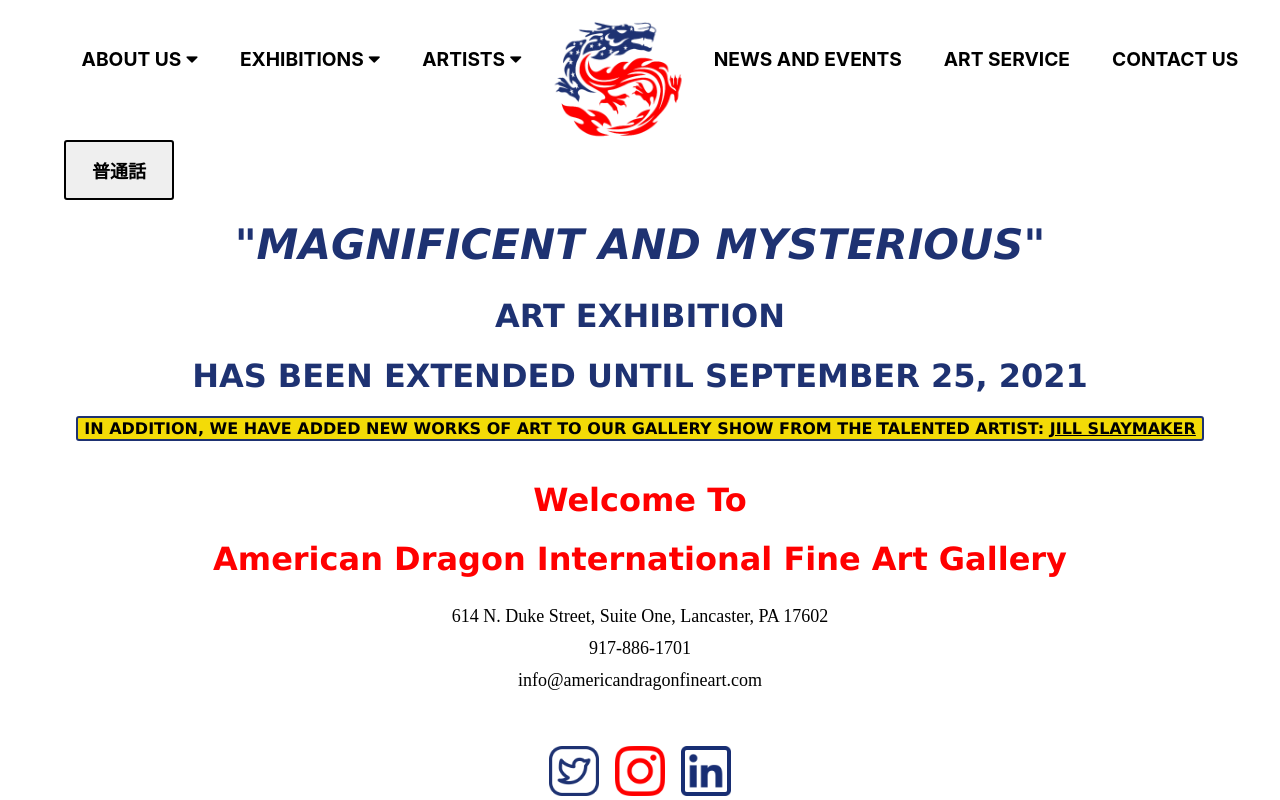
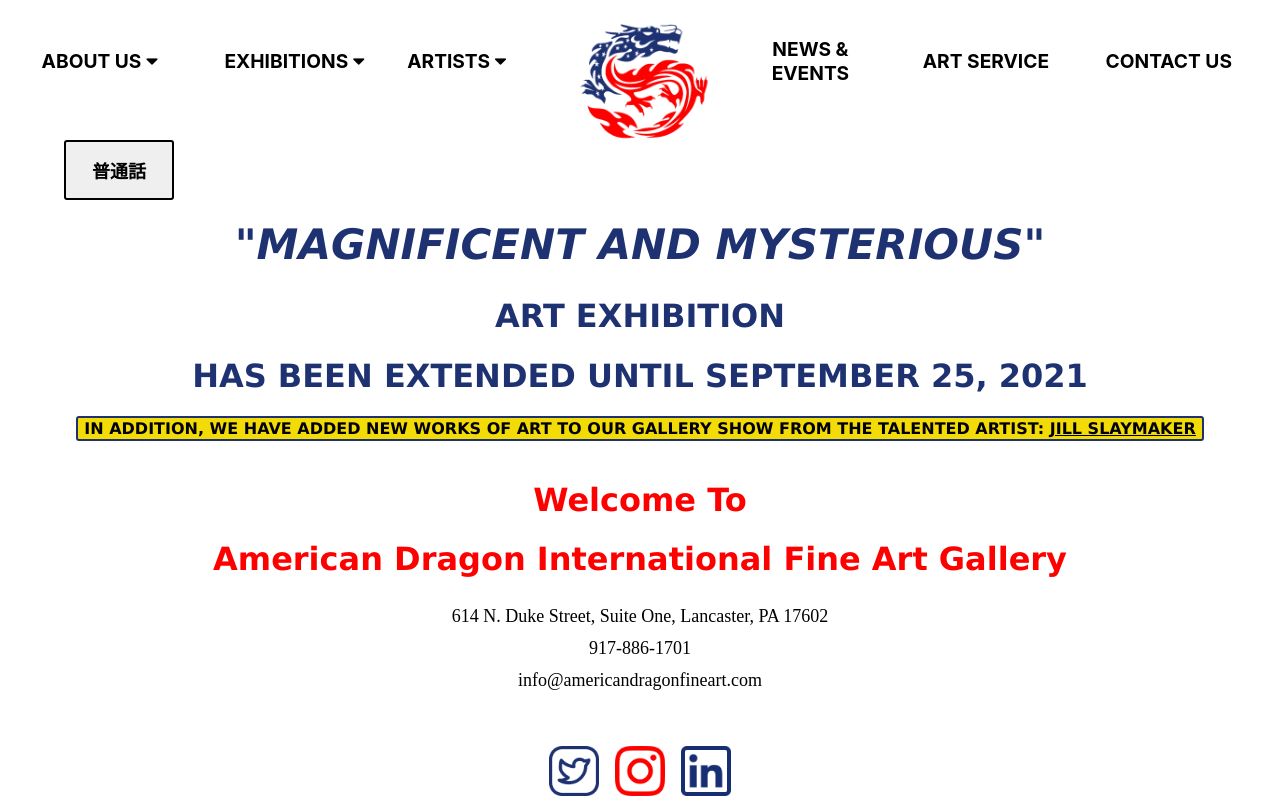
Before and after one commit to cupokoffi8/home, a React (Create React App) app: page / in a window 1280 px wide. Shown: the top 800 px of the page. Built offline with nearby package versions, Linux system fonts and the light colour scheme.

Commit message:
Navbar Adjustment

```diff
--- a/src/Components/Navbar/Navbar.css
+++ b/src/Components/Navbar/Navbar.css
@@ -9,7 +9,8 @@
 
 .navbar-logo {
   color: #fff;
-  justify-self: start;
+  display: flex;
+  justify-content: center;
   /* margin-left: 20px; */
   cursor: pointer;
   text-decoration: none;
@@ -31,7 +32,7 @@
   text-align: center;
   width: 100vw;
   justify-content: center;
-  /* margin-right: 2rem; */
+  margin-right: 2rem;
 }
 
 .mobile-logo {
@@ -42,6 +43,7 @@
   display: flex;
   align-items: center;
   height: 80px;
+  width: 13.5vw;
   margin-top: 4.45rem;
 }
 
--- a/src/Components/Navbar/Navbar.js
+++ b/src/Components/Navbar/Navbar.js
@@ -162,7 +162,7 @@
               className='nav-links'
               onClick={closeMobileMenu}
               >
-              News and Events
+              News & Events
             </Link>
           </li>
 
```
